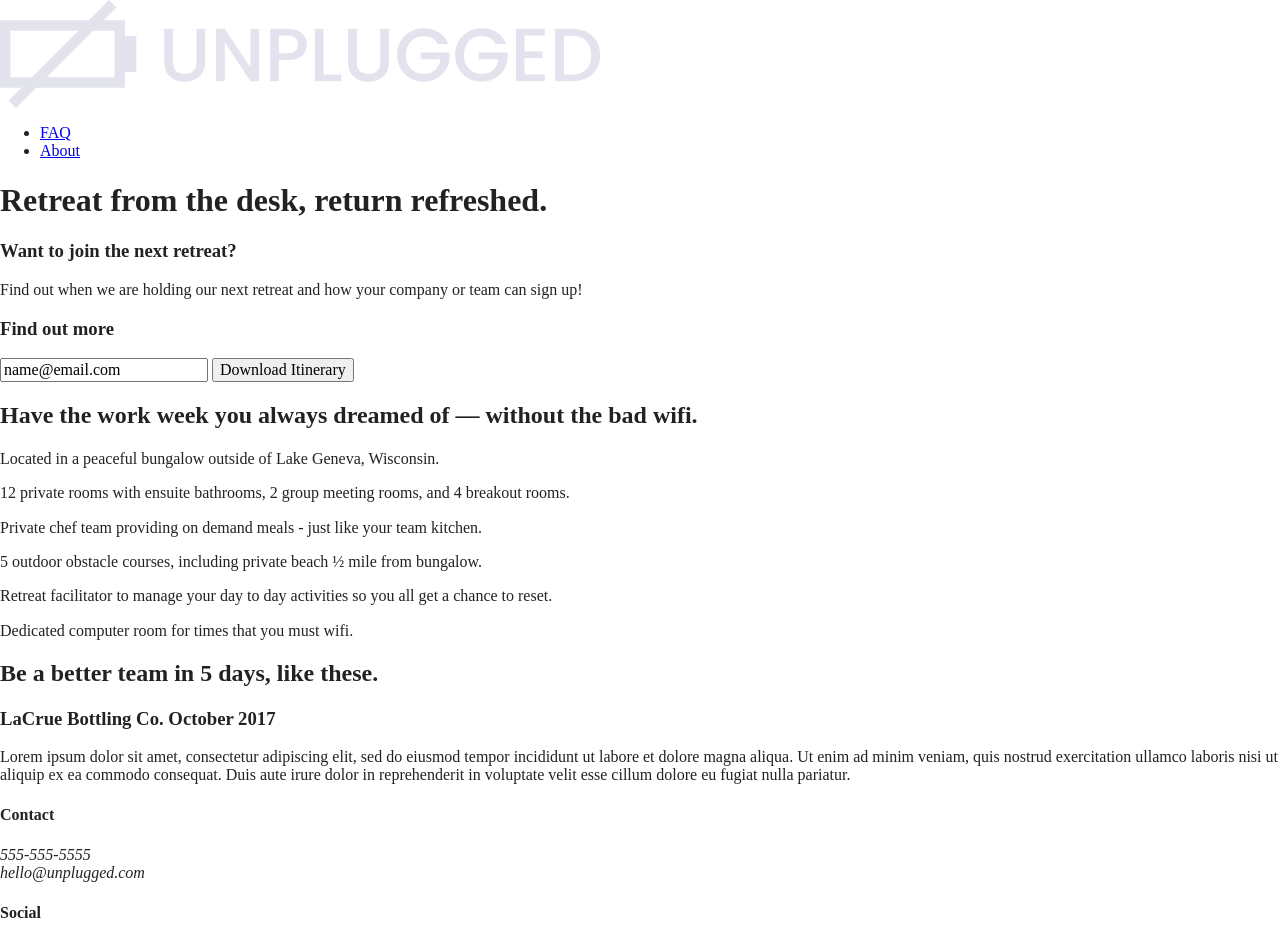
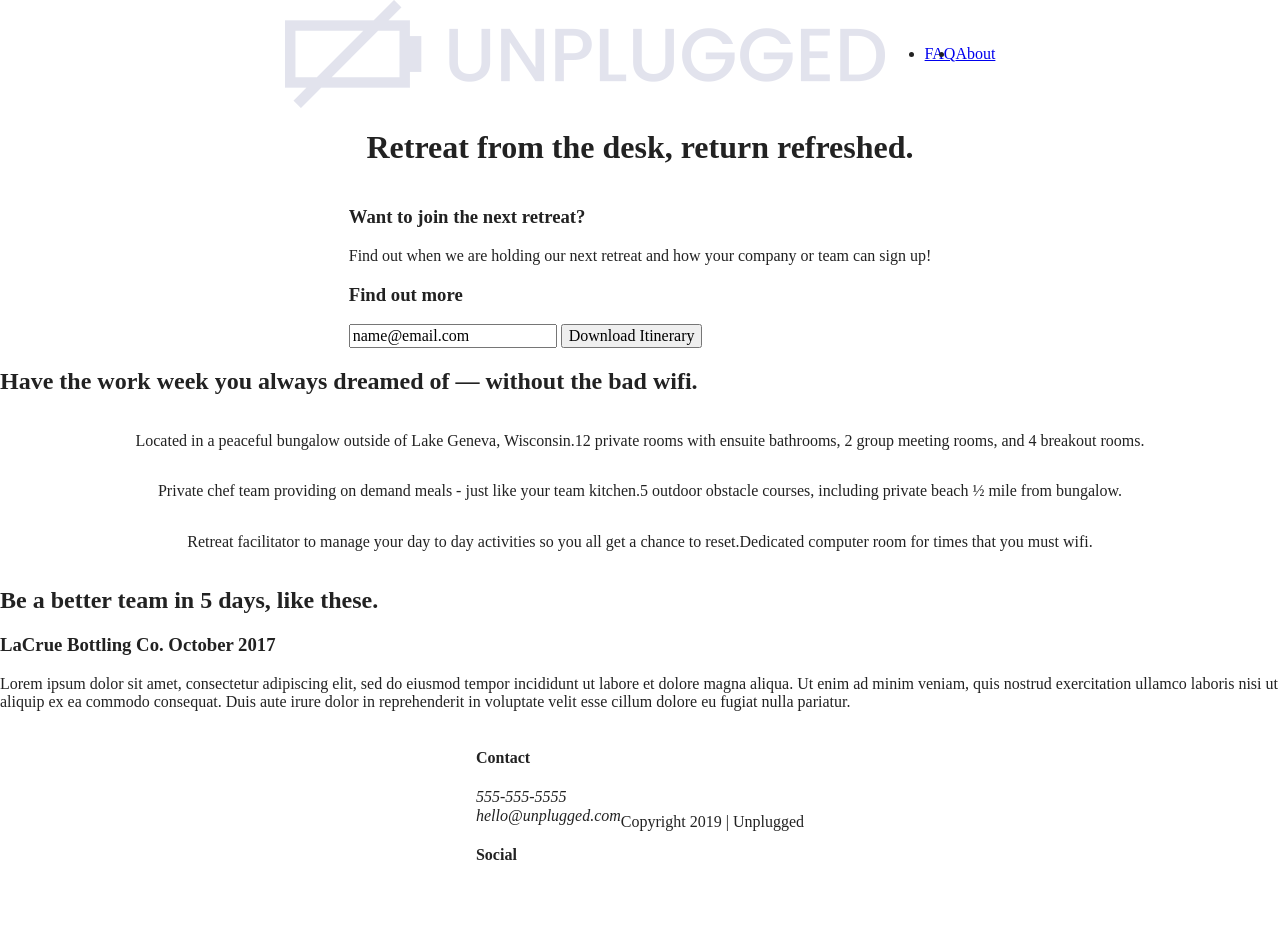
Before and after one commit to kenyajdunn/unplugged-retreat, a website built with Parcel: page index.html in a window 1280 px wide. Shown: the top 925 px of the page. Built offline with nearby package versions, Linux system fonts and the light colour scheme.

Commit message:
Styled css layout with flexbox

```diff
--- a/css/main.css
+++ b/css/main.css
@@ -86,6 +86,164 @@ textarea {
 /* ==========================================================================
    Author's custom styles
    ========================================================================== */
+
+/* -------------------- Base Header - Footer Styles -----------------*/
+
+header,
+footer {
+  display: flex;
+  justify-content: center;
+  align-items: center;
+  flex-flow: row wrap;
+}
+
+
+/* Header */
+
+header .content-wrapper {
+  display: flex;
+  justify-content: center;
+  align-items: center;
+  flex-flow: row wrap;
+}
+
+/*.header-divider {
+
+} -- add gray color later*/
+
+header nav {
+  display: flex;
+  justify-content: space-around;
+  align-items: center;
+  flex-flow: row wrap;
+}
+
+header nav ul {
+  display: flex;
+  justify-content: space-around;
+}
+
+
+
+/* Footer */
+
+footer .social-icons {
+  display: flex;
+  justify-content: space-around;
+  align-items: center;
+}
+
+footer .social-icons p {
+  display: flex;
+  justify-content: center;
+  align-items: center;
+}
+
+/* -------------------- Mobile Styles - Homepage  -----------------*/
+
+/* Hero Area */
+
+.hero-area {
+  display: flex;
+  justify-content: center;
+  flex-flow: row wrap;
+}
+
+
+/* Aside */
+
+aside {
+  display: flex;
+  justify-content: center;
+  align-items: center;
+  flex-flow: row wrap;
+}
+
+/* Features */
+
+.features {
+  display: flex;
+  justify-content: center;
+  flex-flow: row wrap;
+}
+
+
+.features .features-items {
+  display: flex;
+  justify-content: center;
+  align-items: center;
+  flex-flow: row wrap;
+}
+
+/* Reviews */
+
+.reviews {
+  display: flex;
+  justify-content: center;
+  flex-flow: row wrap;
+}
+
+/* ==========================================================================
+About Page
+========================================================================= */
+
+.mission {
+  display: flex;
+  justify-content: center;
+  align-items: center;
+  flex-flow: row wrap;
+}
+
+.contact-section {
+  display: flex;
+  justify-content: center;
+  align-items: center;
+  flex-flow: row wrap;
+}
+
+/* ==========================================================================
+FAQ Page
+========================================================================== */
+
+.faq {
+  display: flex;
+  justify-content: center;
+  align-items: center;
+  flex-flow: row wrap;
+}
+
+.faq .content-wrapper {
+  display: flex;
+  justify-content: center;
+  align-items: center;
+  flex-flow: row wrap;
+}
+
+
+
+
+
+
+
+
+
+
+
+
+
+
+
+
+
+
+
+
+
+
+
+
+
+
 
 /* ==========================================================================
    Helper classes
```
